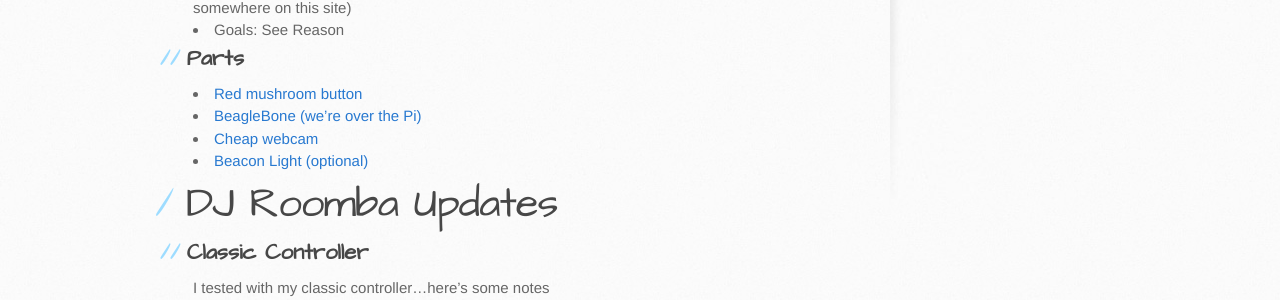
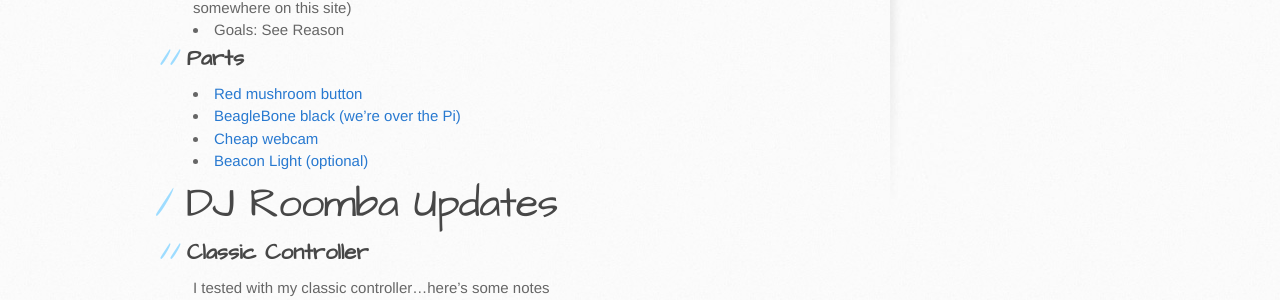
Before and after one commit to acm-uiuc/sigdave, a Jekyll site: the page built from _posts/2014-03-23-update.md, in a window 1280 px wide. Shown: the part 503-803 px from the top of the page. Built offline with Jekyll 4.4.1, drawn with Linux system fonts in a browser that asks for light colours; Markdown is read by kramdown in place of the engine named in the settings.

Commit message:
changed to beaglebone black

```diff
--- a/_posts/2014-03-23-update.md
+++ b/_posts/2014-03-23-update.md
@@ -11,7 +11,7 @@ The food button is a method to alert fellow ACM members that there is food prese
 - Goals: See Reason
 ## Parts ##
 - [Red mushroom button](http://www.amazon.com/Amico-Momentary-Switch-Mushroom-Station/dp/B005YX0A1M/ref=sr_1_1?ie=UTF8&qid=1395635062&sr=8-1&keywords=mushroom+button)
-- [BeagleBone (we're over the Pi)](http://www.amazon.com/Rhode-Island-Novelty-Police-Beacon/dp/B0011CZV5A/ref=sr_1_1?s=automotive&ie=UTF8&qid=1395635535&sr=1-1&keywords=beacon+light)
+- [BeagleBone black (we're over the Pi)](http://beagleboard.org/Products/BeagleBone+Black)
 - [Cheap webcam](http://www.amazon.com/SANOXY%C2%AE-Webcam-Camera-Meeting-compatible/dp/B0015TJNEY/ref=sr_1_4?ie=UTF8&qid=1395635932&sr=8-4&keywords=webcam)
 - [Beacon Light (optional)](http://www.amazon.com/Rhode-Island-Novelty-Police-Beacon/dp/B0011CZV5A/ref=sr_1_1?s=automotive&ie=UTF8&qid=1395635535&sr=1-1&keywords=beacon+light)
 # DJ Roomba Updates #
```
